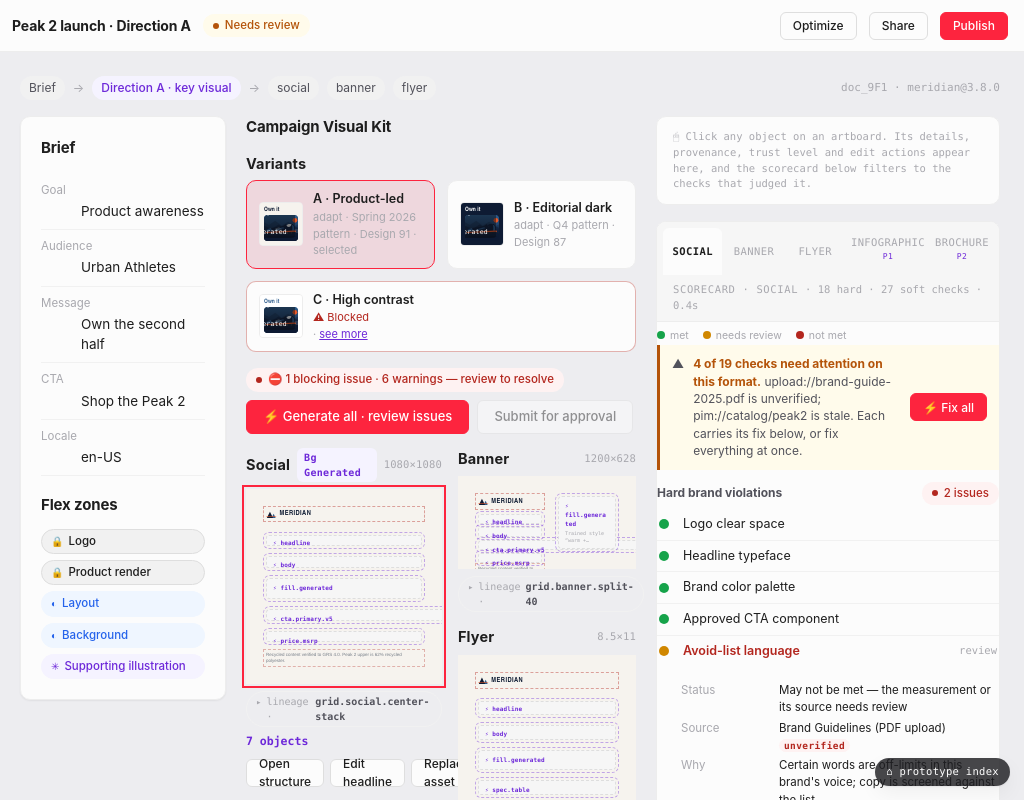
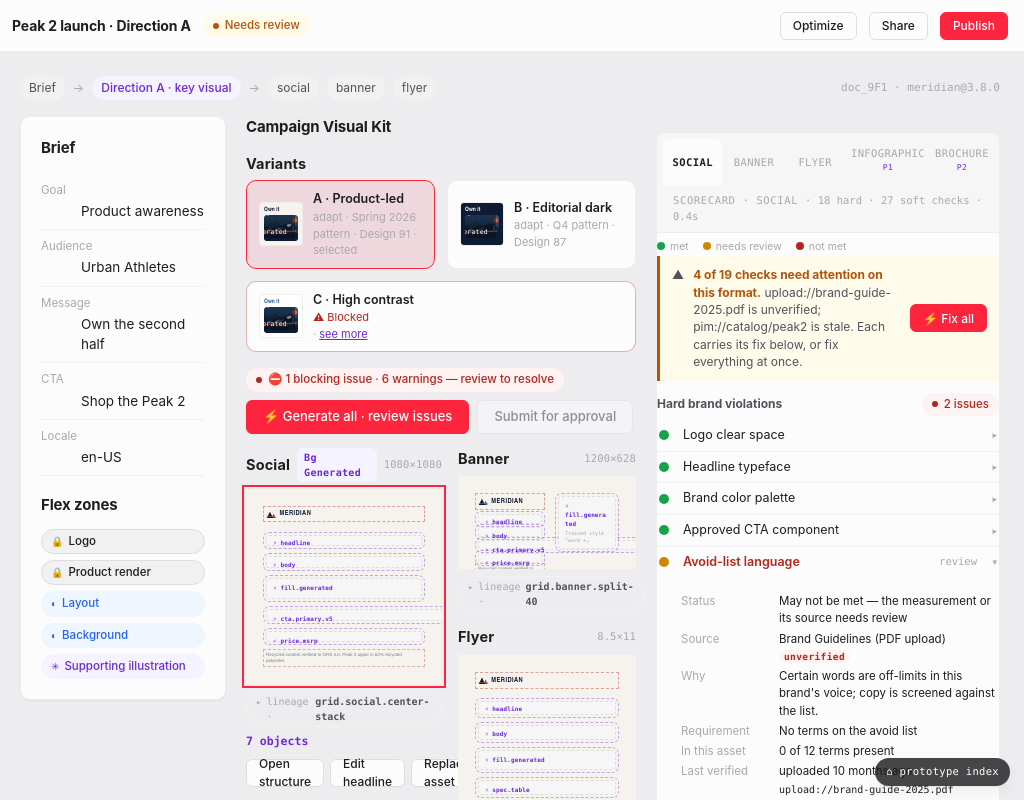
Before and after one commit to vb-dev-code/vb-dev-code.github.io, a plain HTML site: page typeface-design-agent/samples/32-concept.html in a window 1280 px wide. Shown: the full height of the page, 256-1280 px from the left. Drawn offline with Linux system fonts and the light colour scheme.

Commit message:
Prototype: scorecard expand chevrons; drop objpanel empty-state text
Co-Authored-By: Claude Fable 5 <noreply@anthropic.com>
Claude-Session: https://claude.ai/code/session_016RuFLpKViT8Cb8A1s9v1d1

```diff
--- a/typeface-design-agent/samples/32-concept.html
+++ b/typeface-design-agent/samples/32-concept.html
@@ -468,11 +468,8 @@ function objVerdict(role) {
 
 function renderObjPanel() {
   const el = document.getElementById('objpanel');
-  if (!SEL) {
-    el.innerHTML = '<div class="bd tf-cap" style="margin:0">🖱 Click any object on an artboard. Its details, provenance, '
-      + 'trust level and edit actions appear here, and the scorecard below filters to the checks that judged it.</div>';
-    return;
-  }
+  if (!SEL) { el.innerHTML = ''; el.style.display = 'none'; return; }
+  el.style.display = '';
   const o = OBJECTS[SEL], v = objVerdict(SEL);
   const ung = document.querySelector(`[data-role="${SEL}"].ungenerated`);
   if (ung) {
--- a/typeface-design-agent/typeface-ds.css
+++ b/typeface-design-agent/typeface-ds.css
@@ -1751,9 +1751,11 @@ body.tour-active { padding-bottom: 74px; }
 .tf-scorecat .tf-status { margin-left: auto; }
 details.tf-chkrow { border-bottom: 1px solid var(--tf-line-soft); }
 details.tf-chkrow:last-of-type { border-bottom: 0; }
-details.tf-chkrow summary { list-style: none; display: grid; grid-template-columns: 16px 1fr auto;
+details.tf-chkrow summary { list-style: none; display: grid; grid-template-columns: 16px 1fr auto 12px;
   gap: 8px; align-items: center; padding: 6px 2px; cursor: pointer; font-size: 12.5px; }
 details.tf-chkrow summary::-webkit-details-marker { display: none; }
+details.tf-chkrow summary::after { content: '▸'; font-size: 9px; color: var(--tf-ink-3); text-align: right; grid-column: -2; }
+details.tf-chkrow[open] summary::after { content: '▾'; }
 details.tf-chkrow summary:hover { background: var(--tf-surface-2); }
 details.tf-chkrow .cv { font-size: 11px; text-align: center; }
 details.tf-chkrow .cv--pass { color: var(--tf-ok); }
```
